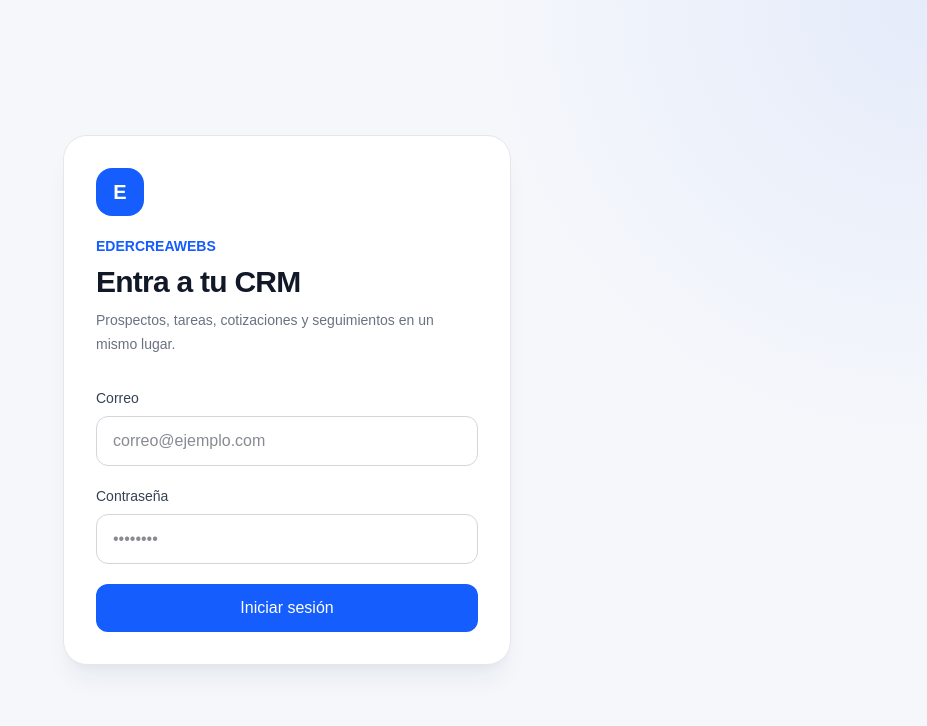
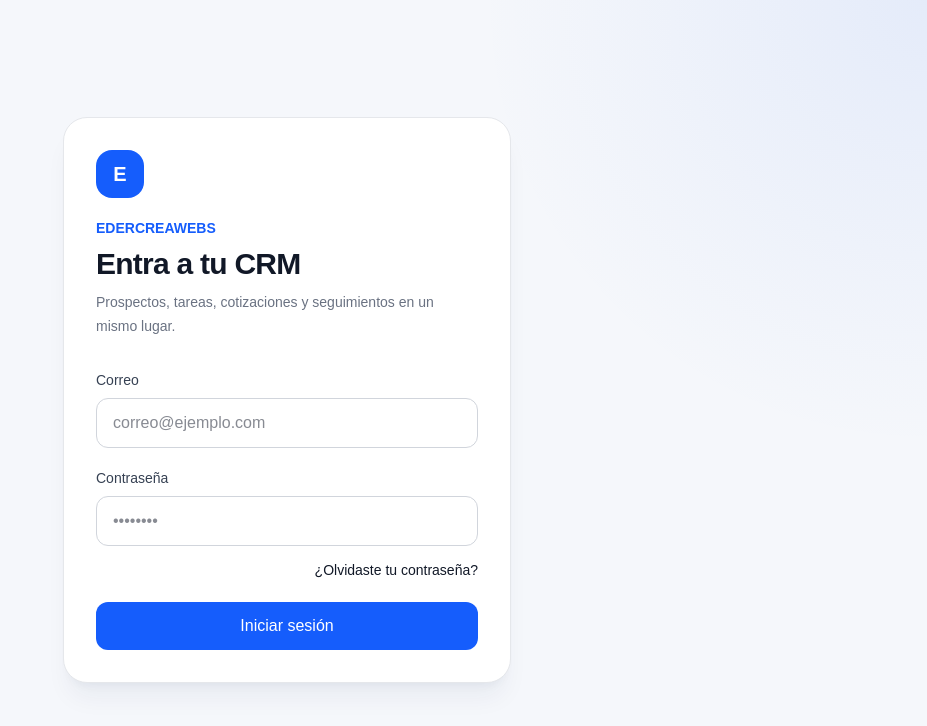
Before and after one commit to ederartmo/edercreawebs-crm, a Next.js app: page /login in a window 1280 px wide. Shown: the top 726 px of the page, without its empty margins (353-1280 px from the left). Built offline with nearby package versions, Linux system fonts and the light colour scheme; no server answers.

Commit message:
feat: link password recovery from login

```diff
--- a/src/app/login/login-form.tsx
+++ b/src/app/login/login-form.tsx
@@ -1,6 +1,7 @@
 "use client";
 
 import { createClient } from "@/lib/supabase/client";
+import Link from "next/link";
 import { useRouter } from "next/navigation";
 import { FormEvent, useState } from "react";
 
@@ -68,6 +69,15 @@ export function LoginForm() {
         />
       </label>
 
+      <div className="-mt-2 text-right">
+        <Link
+          href="/forgot-password"
+          className="text-sm font-medium text-blue-600 hover:text-blue-700"
+        >
+          ¿Olvidaste tu contraseña?
+        </Link>
+      </div>
+
       {errorMessage ? (
         <p className="rounded-xl bg-red-50 px-4 py-3 text-sm text-red-700">
           {errorMessage}
```
